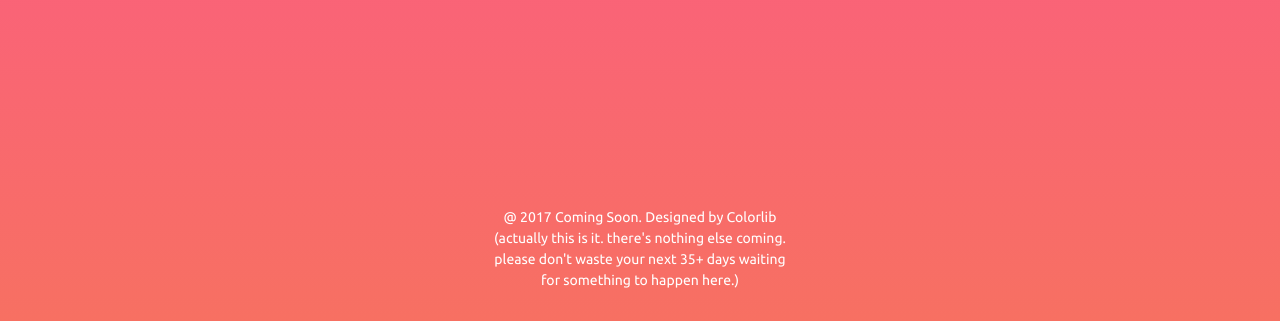
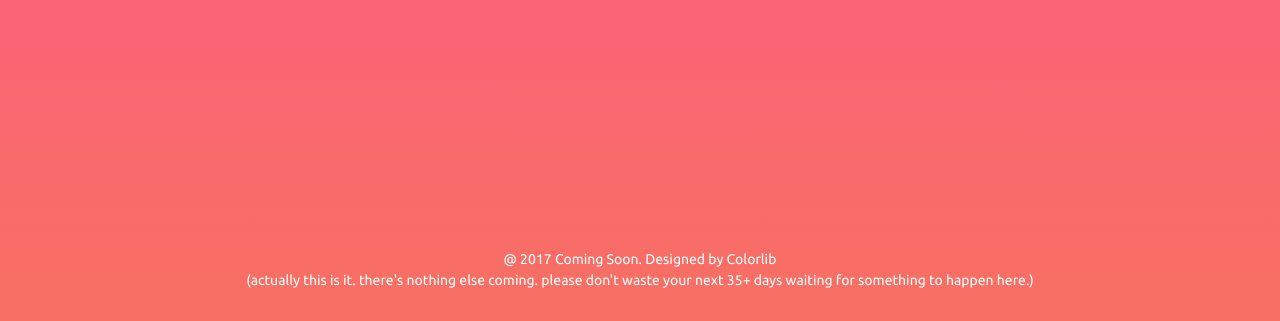
Before and after one commit to ArifAtan/arifatan.github.io, a plain HTML site: page index.html in a window 1280 px wide. Shown: the part 479-800 px from the top of the page. Drawn offline with Linux system fonts and the light colour scheme.

Commit message:
coming soon really really

```diff
--- a/css/main.css
+++ b/css/main.css
@@ -155,7 +155,6 @@ Primary use:
 
 .s1-txt2 {
   font-family: Ubuntu-Regular;
-  max-width: 300px;
   font-size: 14px;
   color: #fff;
   line-height: 1.5;
--- a/index.html
+++ b/index.html
@@ -61,7 +61,7 @@
 		</div>
 
 		<span class="s1-txt2 txt-center">
-			@ 2017 Coming Soon. Designed by Colorlib (actually this is it. there's nothing else coming. please don't waste your next 35+ days waiting for something to happen here.)
+			@ 2017 Coming Soon. Designed by Colorlib <br> (actually this is it. there's nothing else coming. please don't waste your next 35+ days waiting for something to happen here.) <br>
 		</span>
 
 	</div>
```
Also changed, not shown: 1 other file.
